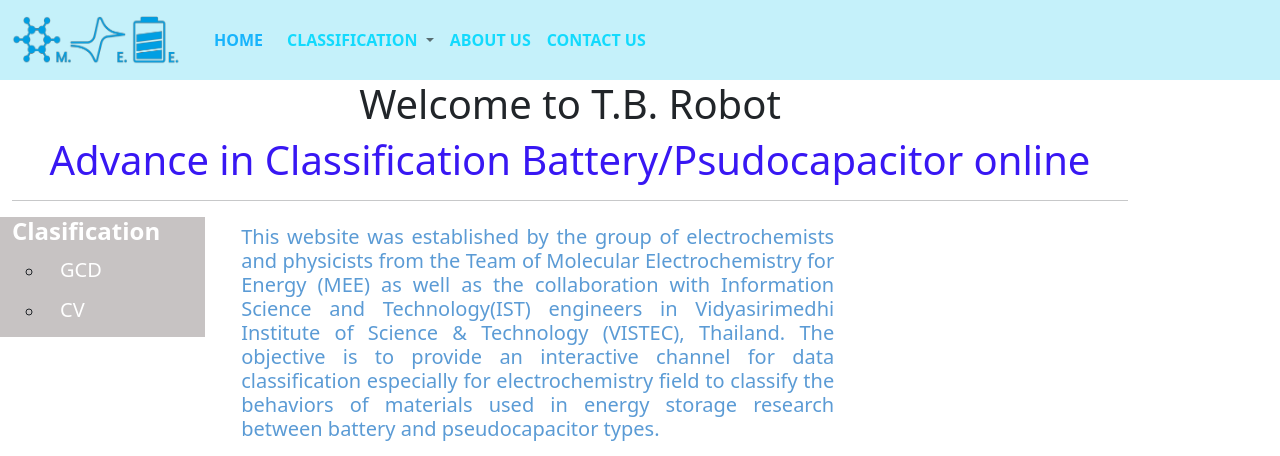
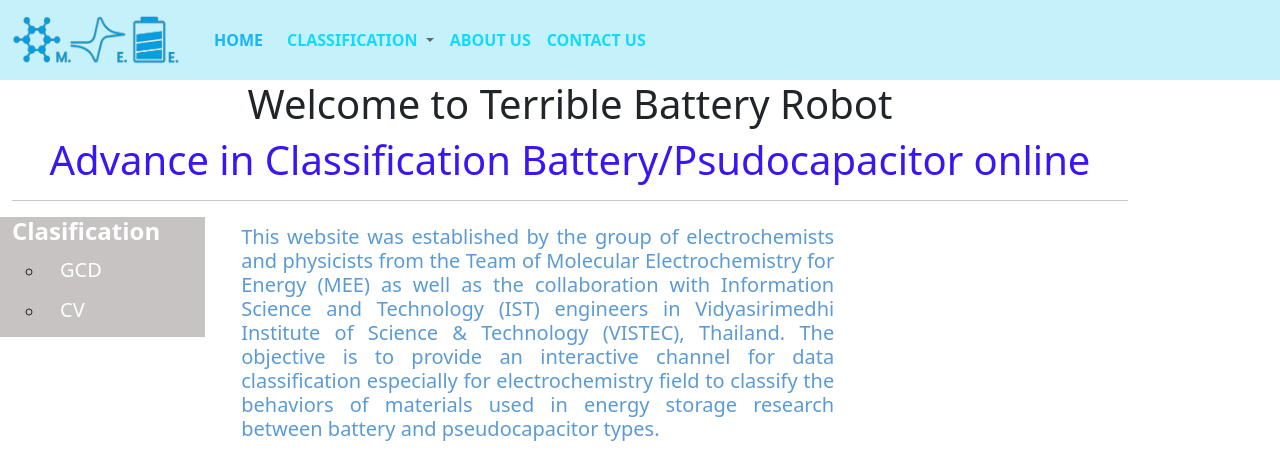
Before and after one commit to Konthee/MEE-TB-Robot.github.io, a Flask app: page / in a window 1280 px wide. Shown: the top 456 px of the page. Run offline with Flask 2, Linux system fonts and the light colour scheme.

Commit message:
Update index.html

```diff
--- a/templates/index.html
+++ b/templates/index.html
@@ -14,7 +14,7 @@
         <img src="../static/vistec mee_logo full color.png" alt="" width="600" height="450" >
         -->
         <div class="text-center">
-            <h1>Welcome to T.B. Robot</h1>
+            <h1>Welcome to Terrible Battery Robot</h1>
 
             <h1 style="color:rgb(56, 23, 243)" class="text-center">Advance in Classification Battery/Psudocapacitor online </h1>
         </div>
@@ -27,7 +27,7 @@
             <div class ="container">
             <h5></h5>
             <span><h5 style="color:#5B9BD5; text-align:justify" >
-                This website was established by the group of electrochemists and physicists from the Team of Molecular Electrochemistry for Energy (MEE) as well as the collaboration with Information Science and Technology(IST) engineers in Vidyasirimedhi Institute of Science & Technology (VISTEC), Thailand. The objective is to provide an interactive channel for data classification especially for electrochemistry field to classify the behaviors of materials used in energy storage research between battery and pseudocapacitor types.
+                This website was established by the group of electrochemists and physicists from the Team of Molecular Electrochemistry for Energy (MEE) as well as the collaboration with Information Science and Technology (IST) engineers in Vidyasirimedhi Institute of Science & Technology (VISTEC), Thailand. The objective is to provide an interactive channel for data classification especially for electrochemistry field to classify the behaviors of materials used in energy storage research between battery and pseudocapacitor types.
                 </span></h5>
 
                 <p ><h5 style="color:#5B9BD5;text-align:justify">
```
